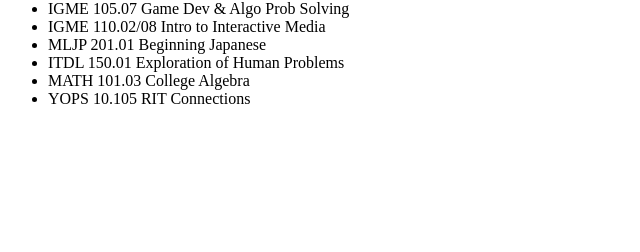
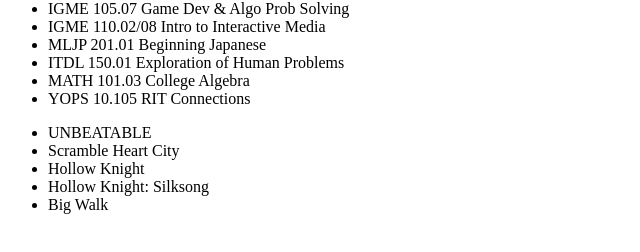
Before and after one commit to dm8801-sudo/dm8801-GitHub.io, a plain HTML site: page index.html in a window 1280 px wide. Shown: the part 66-318 px from the top of the page, without its empty margins (0-640 px from the left). Drawn offline with Linux system fonts and the light colour scheme.

Commit message:
Update index.html

```diff
--- a/index.html
+++ b/index.html
@@ -14,5 +14,13 @@
       <li>MATH 101.03 College Algebra</li>
       <li>YOPS 10.105 RIT Connections</li>
     </ul>
+
+    <ul>
+      <li href="https://store.steampowered.com/app/2240620/UNBEATABLE">UNBEATABLE</li>
+      <li href="https://store.steampowered.com/app/3041800/Scramble_Heart_City">Scramble Heart City</li>
+      <li href="https://store.steampowered.com/app/367520/Hollow_Knight">Hollow Knight</li>
+      <li href="https://store.steampowered.com/app/1030300/Hollow_Knight_Silksong">Hollow Knight: Silksong</li>
+      <li href="https://store.steampowered.com/app/1478500/Big_Walk">Big Walk</li>
+    </ul>
   </body>
 </html>
```
